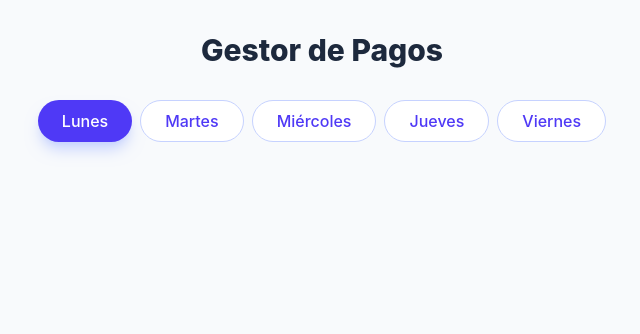
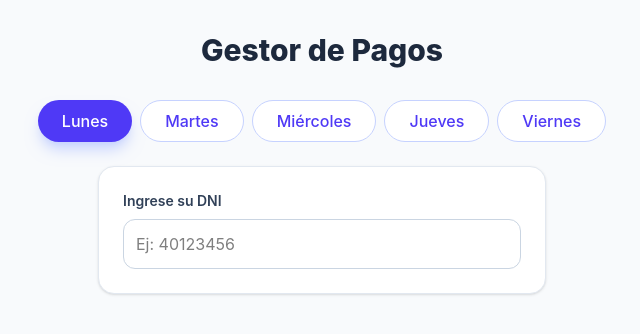
Before and after one commit to unknowncode44/cronograma_de_pagos_ts, a Vue app: page / in a window 1280 px wide. Shown: the top 334 px of the page, without its empty margins (318-958 px from the left). Built offline with nearby package versions, Linux system fonts and the light colour scheme.

Commit message:
changes on App, now includes input

```diff
--- a/src/App.vue
+++ b/src/App.vue
@@ -1,6 +1,6 @@
 <script setup lang="ts">
 // importamos ref que nos permitira crear variables reactivas
-import { ref } from 'vue';
+import { computed, ref } from 'vue';
 
 // tipo personalizado para los dias hábiles de la semana
 type DiaLaboral = 'Lunes' | 'Martes' | 'Miércoles' | 'Jueves' | 'Viernes';
@@ -11,6 +11,28 @@ const dias: DiaLaboral[] = ['Lunes', 'Martes', 'Miércoles', 'Jueves', 'Viernes'
 // creamos una variable reactiva que contendra el día seleccionado cuando toquemos el boton del día
 // aseguramos que esta variable solo reciba elementos del tipo DiaLaboral (por ejemplo: ref<DiaLaboral>('Lunes'))
 const diaSeleccionado = ref<DiaLaboral>('Lunes');
+
+// creamos una variable para asignar al input
+const dniInput = ref<string>('')
+
+// Lógica de negocio: Mapeo de terminación de DNI por día
+const cronograma: Record<DiaLaboral, string[]> = {
+  'Lunes': ['0', '1'],
+  'Martes': ['2', '3'],
+  'Miércoles': ['4', '5'],
+  'Jueves': ['6', '7'],
+  'Viernes': ['8', '9']
+}
+
+// Propiedad computada para verificar si le toca cobrar
+const correspondeCobro = computed(() => {
+  if (dniInput.value.length === 0) return null
+
+  const ultimoDigito = dniInput.value.slice(-1)
+  const digitosDelDia = cronograma[diaSeleccionado.value]
+
+  return digitosDelDia.includes(ultimoDigito)
+})
 
 // funcion seleccionar día nos ayuda a cambiar la variable reactiva dependiendo la interaccion del usuario
 const seleccionarDia = (dia: DiaLaboral): void => {
@@ -35,6 +57,18 @@ const seleccionarDia = (dia: DiaLaboral): void => {
         {{ dia }}
       </button>
     </div>
+
+    <div class="w-full max-w-md bg-white p-6 rounded-2xl shadow-sm border border-slate-200 mt-6">
+      <label class="block text-sm font-semibold text-slate-700 mb-2">Ingrese su DNI</label>
+      <input v-model="dniInput" type="text" placeholder="Ej: 40123456" maxlength="8"
+        class="w-full p-3 border border-slate-300 rounded-xl focus:ring-2 focus:ring-indigo-500 outline-none transition-all" />
+    </div>
+
+    <div v-if="dniInput" class="mt-6">
+      <p v-if="correspondeCobro" class="text-green-600 font-bold text-lg">¡Hoy te corresponde el pago!</p>
+      <p v-else class="text-red-500">Hoy no es tu turno de cobro.</p>
+    </div>
+
   </div>
 </template>
 
```
